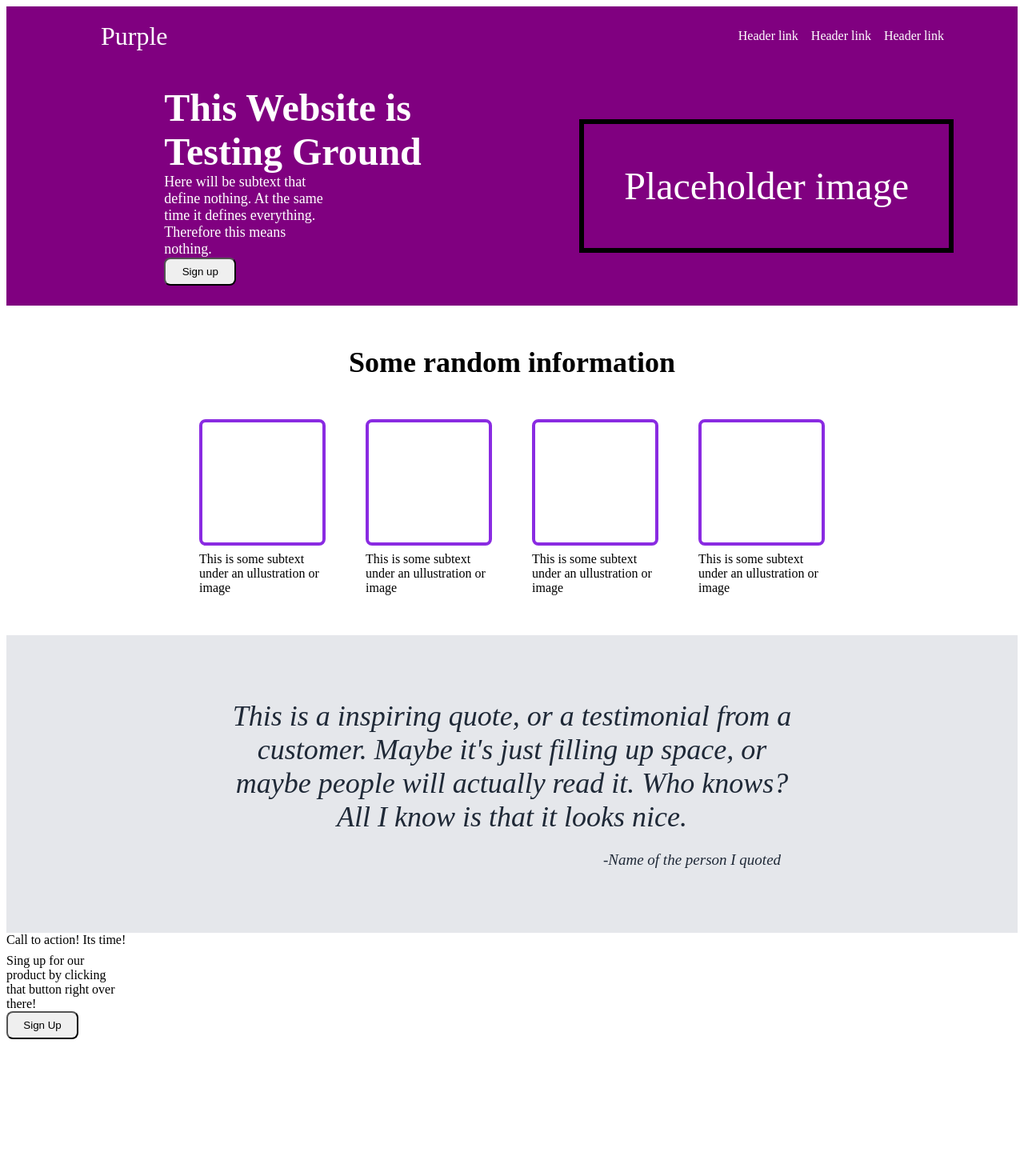
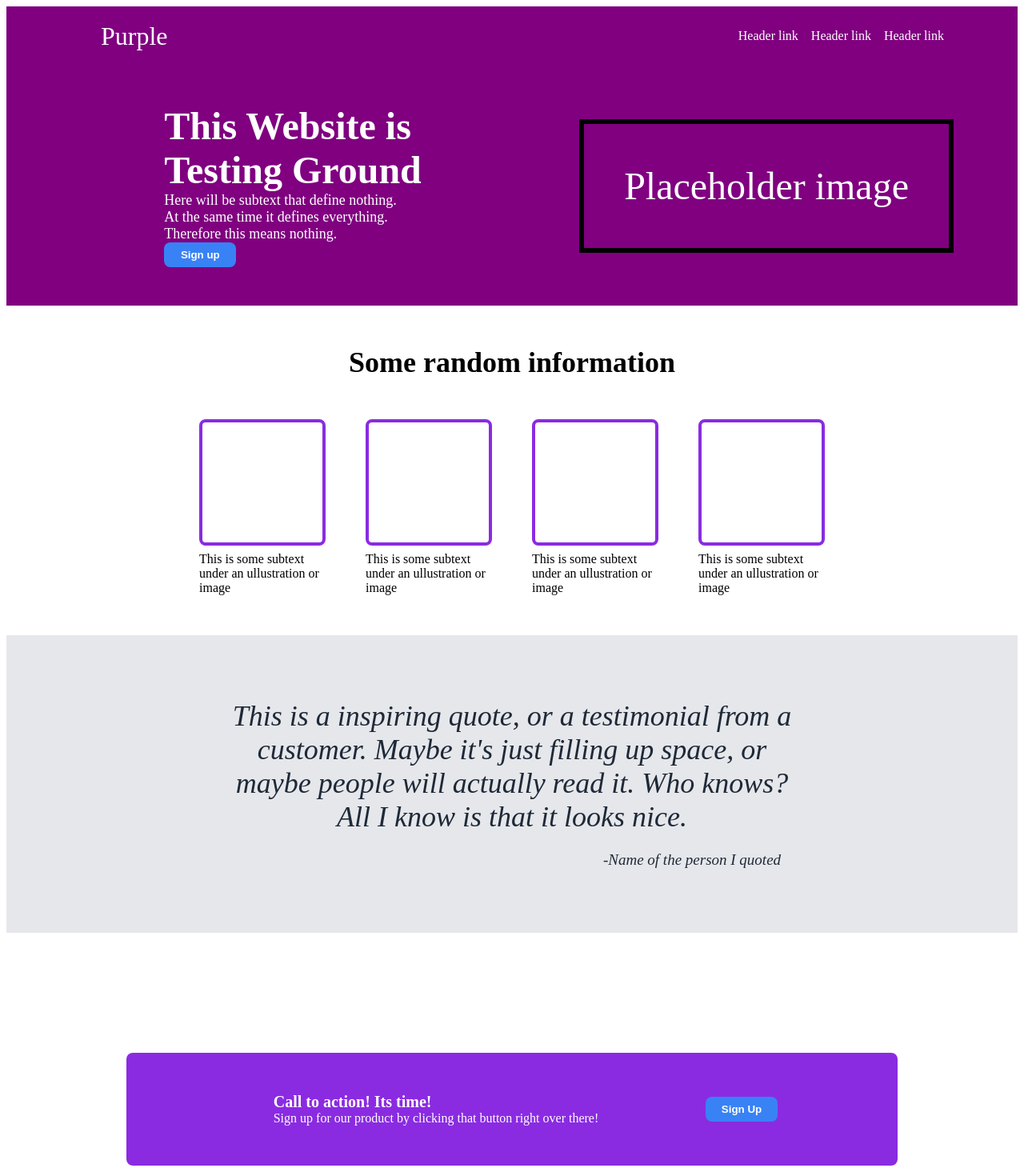
Before and after one commit to Awardz/landing-page, a plain HTML site: page index.html in a window 1280 px wide. Shown: the whole page at 80% size. Before the commit the page ends 1307 px from the top, so only its background shows below. Drawn offline with Linux system fonts and the light colour scheme.

Commit message:
Completed the landing page

```diff
--- a/index.html
+++ b/index.html
@@ -67,8 +67,10 @@
 </div>
 
 <div class="container-4">
+    <div class="left" id="bottom">
     <div class="call">Call to action! Its time!</div>
-    <div class="text">Sing up for our product by clicking that button right over there!</div>
+    <div class="sign">Sign up for our product by clicking that button right over there!</div>
+</div>
     <button class="sign-up">Sign Up</button>
 </div>
 </body>
--- a/style.css
+++ b/style.css
@@ -50,7 +50,7 @@ ul
 {
     font-size: 18px;
     border: 6px;
-    width: 200px;
+    width: 300px;
 }
 
 button.sign-up
@@ -61,6 +61,10 @@ button.sign-up
     padding: 8px 16px;
     border-radius: 8px;
     width: 90px;
+    background: #3882F6;
+    color: white;
+    font-weight: bold;
+    border: #3882F6;
 }
 
 .box
@@ -132,3 +136,27 @@ button.sign-up
     font-size: 19px;
     margin-left: 450px;
 }
+
+.container-4
+{
+    display: flex;
+    justify-content: center;
+    align-items: center;
+    background-color: blueviolet;
+    margin: 150px;
+    border-radius: 8px;
+    padding: 50px;
+    color: white;
+}
+
+.call
+{
+    font-size: 20px;
+    font-weight: bold;
+}
+
+.sign-up
+{
+    margin-right: 100px;
+
+}
```
